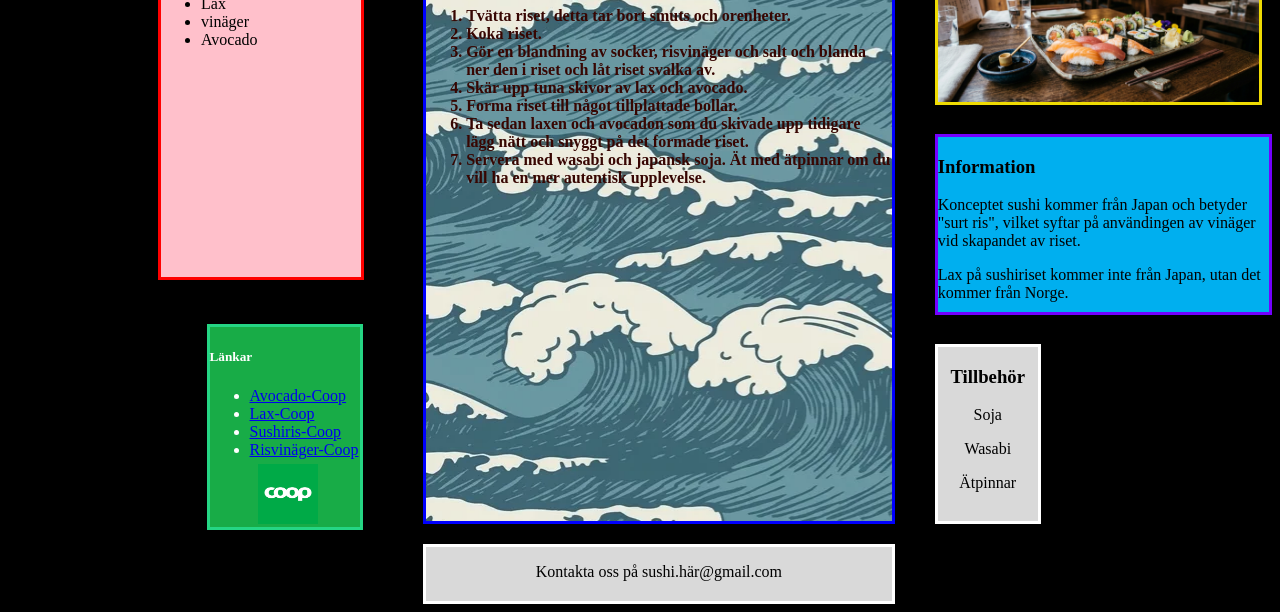
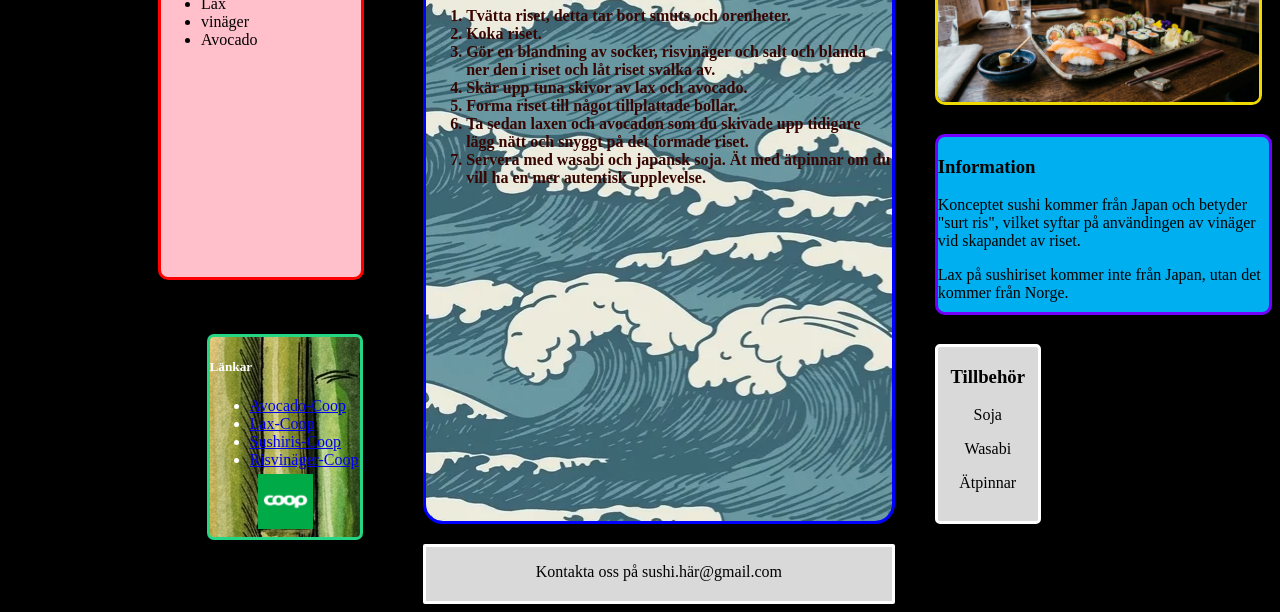
Before and after one commit to GameNinja09/Projektet1, a plain HTML site: page index.html in a window 1280 px wide. Shown: the part 244-856 px from the top of the page. Drawn offline with Linux system fonts and the light colour scheme; a web font is replaced by a local one.

Commit message:
opa, overhaul. Alla borders är nu rundade för att ge ifrån sig en vänligare look. Boxen med länkar har nu också en bild med bambu i

```diff
--- a/style.css
+++ b/style.css
@@ -44,6 +44,7 @@ body {
     margin-left: 150px;
     background-color: pink;
     border: solid red;
+    border-radius: 10px;
 }
 
 #GrönBox {
@@ -54,7 +55,10 @@ body {
     width: 150px;
     height: 200px;
     margin-left: 198.5px;
+    margin-top: 10px;
     border: solid rgb(37, 214, 132);
+    border-radius: 7px;
+    background-image: url(./img/Gemini_Generated_Image_r5r77mr5r77mr5r7.jpg);
 }
 
 #Recept {
@@ -66,6 +70,7 @@ body {
 
     background-color: #B0FCFF;
     border: solid rgb(0, 0, 255);
+    border-radius: 20px;
 
     background-image: url(./img/Vågor.webp);
 }
@@ -80,6 +85,7 @@ body {
     height: 175px;
     margin-left: 40px;
     border: solid rgb(239, 219, 3);
+    border-radius: 10px;
 }
 
 #Info {
@@ -89,7 +95,8 @@ body {
     height: 175px;
     margin-left: 40px;
     margin-top: 10px;
-    border: solid rgb(115, 0, 255)
+    border: solid rgb(115, 0, 255);
+    border-radius: 10px;
 }
 
 #Till {
@@ -101,6 +108,7 @@ body {
     margin-left: 40px;
     margin-top: 20px;
     border: solid white;
+    border-radius: 5px;
 }
 
 #takt {
@@ -110,6 +118,7 @@ body {
     text-align: center;
     margin-top: 20px;
     border: solid white;
+    border-radius: 2px;
 }
 
 #lys {
@@ -123,7 +132,7 @@ body {
 #COOP {
     grid-column: 1/2;
     grid-row: 4/5;
-    height: 60px;
+    height: 55px;
     margin-left: 250px;
-    margin-top: 140px;
+    margin-top: 150px;
 }
```
Also changed, not shown: img/Gemini_Generated_Image_r5r77mr5r77mr5r7.jpg (added).
